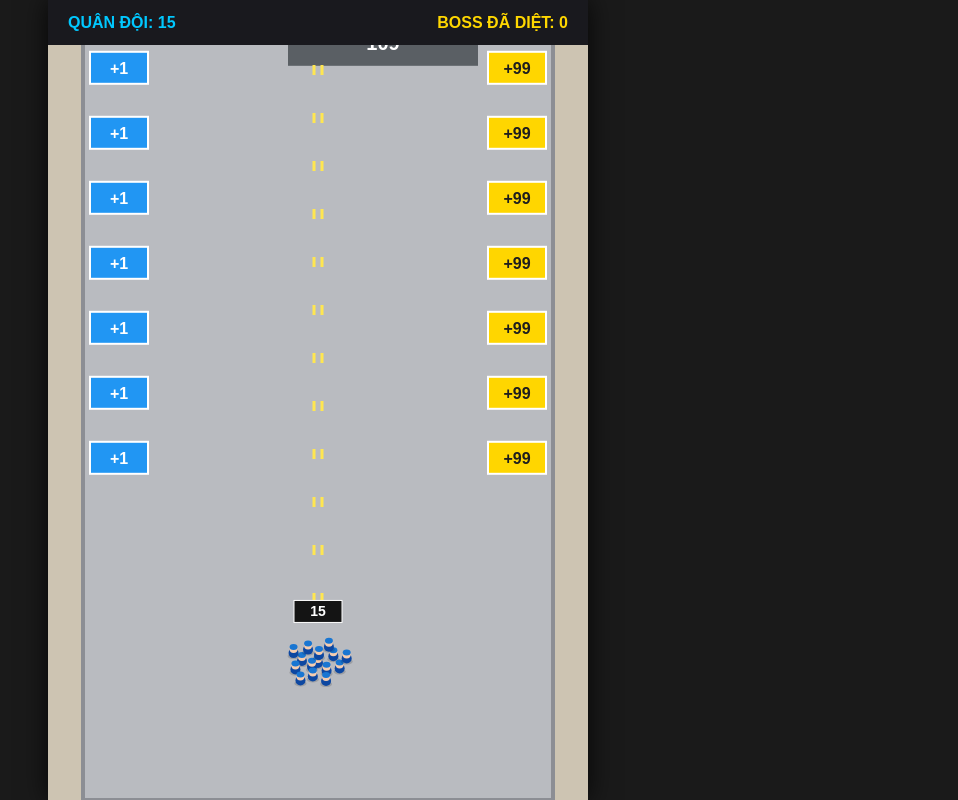
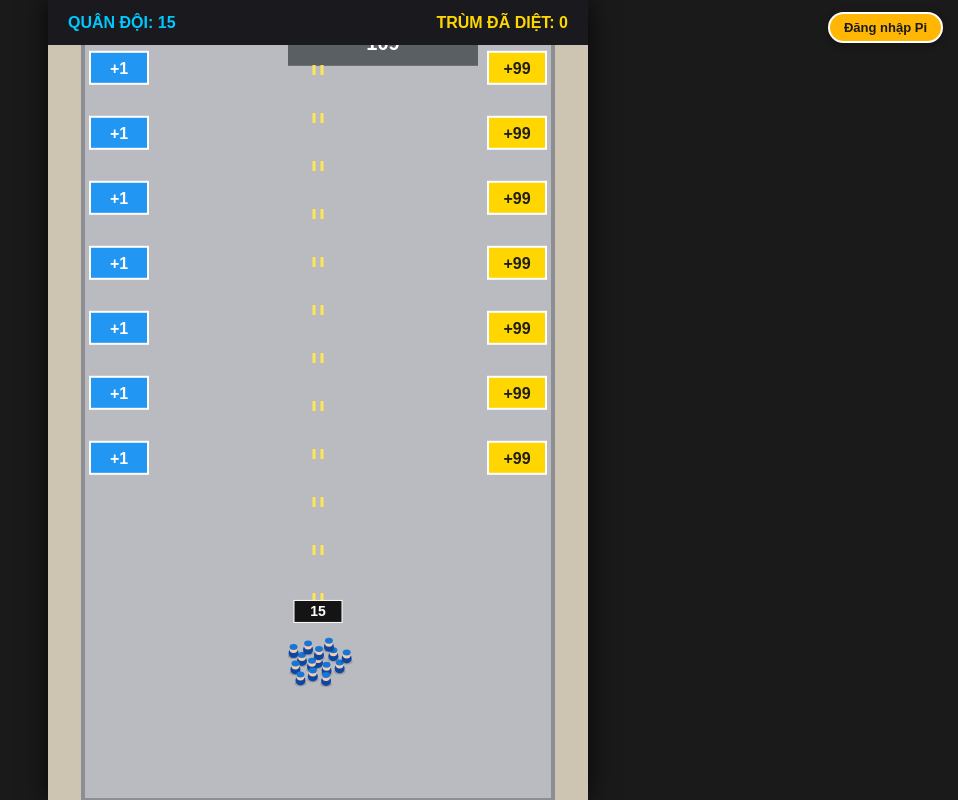
Before and after one commit to tiengnhatvanbo/Mob-Run-Defense, a plain HTML site: page index.html in a window 1280 px wide. Shown: the whole page, without its empty margins (322-1280 px from the left). Drawn offline with Linux system fonts and the light colour scheme.

Commit message:
Add files via upload

```diff
--- a/index.html
+++ b/index.html
@@ -3,8 +3,7 @@
 <head>
   <meta charset="UTF-8">
   <meta name="viewport" content="width=device-width, initial-scale=1.0, maximum-scale=1.0, user-scalable=no">
-  <title>Mob Run - Pi Game</title>
-  <!-- 1. Tích hợp Pi Network JavaScript SDK -->
+  <title>Mob Run - Game Pi Network</title>
   <script src="https://sdk.minepi.com/pi-sdk.js"></script>
   <style>
     * {
@@ -23,6 +22,7 @@
       height: 100vh;
       width: 100vw;
       font-family: Arial, sans-serif;
+      position: relative;
     }
     #gameCanvas {
       background-color: #cdc4b2;
@@ -31,25 +31,110 @@
       max-width: 100vw;
       aspect-ratio: 540 / 800;
     }
+    #pi-auth-container {
+      position: absolute;
+      top: 12px;
+      right: 15px;
+      z-index: 100;
+      display: flex;
+      align-items: center;
+      gap: 8px;
+    }
+    #sign-in-button {
+      background: #ffb703;
+      color: #1a1a1a;
+      border: 2px solid #ffffff;
+      padding: 6px 14px;
+      border-radius: 20px;
+      font-weight: bold;
+      font-size: 13px;
+      cursor: pointer;
+      box-shadow: 0 2px 8px rgba(0,0,0,0.3);
+    }
+    #user-profile {
+      display: none;
+      background: rgba(20, 20, 30, 0.85);
+      color: #ffd700;
+      border: 1px solid #ffd700;
+      padding: 5px 12px;
+      border-radius: 15px;
+      font-size: 13px;
+      font-weight: bold;
+    }
   </style>
 </head>
 <body>
 
+  <!-- Khu vực nút Đăng nhập / Thông tin tài khoản Pi -->
+  <div id="pi-auth-container">
+    <button id="sign-in-button" onclick="signIn()">Đăng nhập Pi</button>
+    <div id="user-profile"></div>
+  </div>
+
   <canvas id="gameCanvas" width="540" height="800"></canvas>
 
   <script>
-    // ----------------- KHỞI TẠO PI SDK -----------------
-    const Pi = window.Pi;
-    if (Pi) {
+    let isAuthenticating = false;
+
+    // Khởi tạo Pi SDK (Promise) và tự động kích hoạt xác thực
+    async function initPi() {
+      if (typeof window.Pi === "undefined") {
+        console.warn("Không tìm thấy Pi SDK.");
+        return;
+      }
+
       try {
-        Pi.init({ version: "2.0", sandbox: true });
-        console.log("Pi SDK initialized successfully.");
+        await window.Pi.init({ version: "2.0", sandbox: true });
+        await signIn();
       } catch (err) {
-        console.warn("Chạy ngoài môi trường Pi Browser:", err);
+        console.error("Khởi tạo Pi SDK thất bại:", err);
       }
     }
 
-    // ----------------- CẤU HÌNH CANVAS & GAME -----------------
+    // Hàm xác thực đăng nhập người dùng Pi
+    async function signIn() {
+      if (!window.Pi || isAuthenticating) return;
+      isAuthenticating = true;
+
+      const scopes = ["username"];
+
+      function onIncompletePaymentFound(payment) {
+        console.log("Tìm thấy giao dịch chưa hoàn tất:", payment);
+      }
+
+      try {
+        const authResult = await window.Pi.authenticate(scopes, onIncompletePaymentFound);
+
+        // Gửi accessToken về Backend để xác thực
+        const response = await fetch("/api/auth/pi", {
+          method: "POST",
+          headers: {
+            "Content-Type": "application/json"
+          },
+          body: JSON.stringify({ accessToken: authResult.accessToken })
+        });
+
+        if (!response.ok) {
+          throw new Error(`Lỗi máy chủ xác thực: ${response.statusText}`);
+        }
+
+        const data = await response.json();
+
+        // Cập nhật giao diện khi đăng nhập thành công
+        document.getElementById("sign-in-button").style.display = "none";
+        const userProfile = document.getElementById("user-profile");
+        userProfile.style.display = "block";
+        userProfile.innerText = `@${data.user.username}`;
+      } catch (error) {
+        console.error("Lỗi xác thực:", error);
+      } finally {
+        isAuthenticating = false;
+      }
+    }
+
+    window.addEventListener("DOMContentLoaded", initPi);
+
+    // ----------------- CƠ CHẾ VÀ ĐỒ HỌA GAME -----------------
     const canvas = document.getElementById("gameCanvas");
     const ctx = canvas.getContext("2d");
 
@@ -60,7 +145,7 @@
     const playerY = 660;
     let mobCount = 15;
     const scrollSpeed = 1.8;
-    let gameState = "PLAYING"; // PLAYING, GAMEOVER
+    let gameState = "PLAYING";
 
     let score = 0;
     let bossDefeated = 0;
@@ -74,31 +159,26 @@
     let bosses = [];
     let shootCd = 0;
 
-    // ----------------- VẼ NHÂN VẬT -----------------
     function drawSoldier(x, y, isBlue = true, scale = 1.0) {
       const bodyCol = isBlue ? "#0d47a1" : "#b71c1c";
       const hatCol = isBlue ? "#1976d2" : "#e53935";
       const skinCol = "#f5cdb0";
 
-      // Bóng
       ctx.fillStyle = "rgba(0,0,0,0.15)";
       ctx.beginPath();
       ctx.ellipse(x, y + 6 * scale, 6 * scale, 3 * scale, 0, 0, Math.PI * 2);
       ctx.fill();
 
-      // Thân
       ctx.fillStyle = bodyCol;
       ctx.beginPath();
       ctx.arc(x, y + 3 * scale, 5 * scale, 0, Math.PI * 2);
       ctx.fill();
 
-      // Mặt
       ctx.fillStyle = skinCol;
       ctx.beginPath();
       ctx.arc(x, y - 1 * scale, 4 * scale, 0, Math.PI * 2);
       ctx.fill();
 
-      // Mũ
       ctx.fillStyle = hatCol;
       ctx.beginPath();
       ctx.ellipse(x, y - 3 * scale, 4 * scale, 3 * scale, 0, 0, Math.PI * 2);
@@ -108,13 +188,11 @@
     function drawBoss3D(boss) {
       const { x, y, hp, maxHp, flashTimer } = boss;
 
-      // Bóng đổ
       ctx.fillStyle = "rgba(0,0,0,0.25)";
       ctx.beginPath();
       ctx.ellipse(x, y + 25, 55, 20, 0, 0, Math.PI * 2);
       ctx.fill();
 
-      // Thân áo đỏ dạng khối 3D
       ctx.fillStyle = "#c31e1e";
       ctx.beginPath();
       ctx.moveTo(x - 30, y - 10);
@@ -124,44 +202,36 @@
       ctx.closePath();
       ctx.fill();
 
-      // Bắp tay 3D
       ctx.fillStyle = "#ffbe8c";
       ctx.beginPath();
       ctx.ellipse(x - 38, y + 2, 11, 16, 0, 0, Math.PI * 2);
       ctx.ellipse(x + 38, y + 2, 11, 16, 0, 0, Math.PI * 2);
       ctx.fill();
 
-      // Đầu & Mặt
       ctx.beginPath();
       ctx.arc(x, y - 28, 17, 0, Math.PI * 2);
       ctx.fill();
 
-      // Mắt đỏ
       ctx.fillStyle = "#ff0000";
       ctx.beginPath();
       ctx.arc(x - 6, y - 28, 3, 0, Math.PI * 2);
       ctx.arc(x + 6, y - 28, 3, 0, Math.PI * 2);
       ctx.fill();
 
-      // Tóc vàng 3D
       ctx.fillStyle = "#ffe650";
       ctx.beginPath();
       ctx.arc(x, y - 38, 15, 0, Math.PI * 2);
       ctx.fill();
 
-      // Súng Gatling trên tay
       const gunX = x + 18;
       const gunY = y + 5;
       ctx.fillStyle = "#2d3237";
       ctx.fillRect(gunX - 10, gunY - 10, 20, 22);
-
-      // Nòng súng
       ctx.fillStyle = "#191c1e";
       ctx.fillRect(gunX - 7, gunY + 12, 4, 25);
       ctx.fillRect(gunX - 2, gunY + 12, 4, 27);
       ctx.fillRect(gunX + 3, gunY + 12, 4, 25);
 
-      // Chớp lửa nòng súng khi bắn
       if (flashTimer > 0) {
         ctx.fillStyle = "#ffe650";
         ctx.beginPath();
@@ -173,7 +243,6 @@
         ctx.fill();
       }
 
-      // Thanh máu HP
       const hpPct = Math.max(0, hp / maxHp);
       ctx.fillStyle = "#282828";
       ctx.fillRect(x - 52, y - 76, 104, 12);
@@ -186,10 +255,9 @@
       ctx.fillStyle = "#ffffff";
       ctx.font = "bold 12px Arial";
       ctx.textAlign = "center";
-      ctx.fillText(`BOSS #${boss.level} HP: ${Math.ceil(hp)}`, x, y - 84);
+      ctx.fillText(`TRÙM #${boss.level} MÁU: ${Math.ceil(hp)}`, x, y - 84);
     }
 
-    // ----------------- SINH ĐƯỜNG ĐUA & LEVEL -----------------
     function spawnTrackSegment(startY, level) {
       for (let i = 0; i < 12; i++) {
         const gy = startY - i * 65;
@@ -247,7 +315,6 @@
 
     initGame();
 
-    // ----------------- SỰ KIỆN ĐIỀU KHIỂN CẢM ỨNG & CHUỘT -----------------
     let isDragging = false;
 
     function handlePointer(clientX) {
@@ -275,19 +342,16 @@
     }, { passive: false });
     window.addEventListener("touchend", () => { isDragging = false; });
 
-    // ----------------- VÒNG LẶP CHÍNH (GAME LOOP) -----------------
     function update() {
       if (gameState === "PLAYING") {
         score++;
 
-        // Tự động sinh chặng tiếp theo
         const activeBosses = bosses.filter(b => b.alive || b.y < SCREEN_HEIGHT);
         if (activeBosses.length === 0 || (bosses.length > 0 && bosses[bosses.length - 1].y > -500)) {
           currentBossLevel++;
           spawnTrackSegment(-200, currentBossLevel);
         }
 
-        // Tự động bắn đạn
         shootCd++;
         if (shootCd >= 3) {
           shootCd = 0;
@@ -298,14 +362,12 @@
           }
         }
 
-        // Cập nhật đạn người chơi
         for (let i = bullets.length - 1; i >= 0; i--) {
           const b = bullets[i];
           b.y -= b.speed;
           if (b.y < -30) { bullets.splice(i, 1); continue; }
 
           let hit = false;
-          // Bắn rào chắn
           for (let bar of barricades) {
             if (bar.hp > 0 && b.x >= bar.x && b.x <= bar.x + bar.w && b.y >= bar.y && b.y <= bar.y + bar.h) {
               bar.hp -= 1.5;
@@ -315,7 +377,6 @@
           }
           if (hit) { bullets.splice(i, 1); continue; }
 
-          // Bắn lính đỏ
           for (let e of redEnemies) {
             if (e.alive && Math.hypot(e.x - b.x, e.y - b.y) < 12) {
               e.alive = false;
@@ -325,7 +386,6 @@
           }
           if (hit) { bullets.splice(i, 1); continue; }
 
-          // Bắn Boss
           for (let boss of bosses) {
             if (boss.alive && Math.hypot(boss.x - b.x, boss.y - b.y) < 48) {
               boss.hp -= 3.5;
@@ -341,7 +401,6 @@
           if (hit) { bullets.splice(i, 1); continue; }
         }
 
-        // Cập nhật Boss & đạn Boss
         for (let i = bosses.length - 1; i >= 0; i--) {
           const boss = bosses[i];
           boss.y += scrollSpeed;
@@ -365,7 +424,6 @@
             }
           }
 
-          // Va chạm trực tiếp
           if (boss.alive && Math.hypot(playerX - boss.x, playerY - boss.y) < 70) {
             boss.hp -= 8;
             mobCount = Math.max(0, mobCount - 2);
@@ -378,7 +436,6 @@
           if (boss.y > SCREEN_HEIGHT + 150) bosses.splice(i, 1);
         }
 
-        // Cập nhật đạn Boss
         for (let i = bossBullets.length - 1; i >= 0; i--) {
           const bb = bossBullets[i];
           bb.x += bb.vx;
@@ -394,7 +451,6 @@
           }
         }
 
-        // Cổng
         for (let i = sideGates.length - 1; i >= 0; i--) {
           const g = sideGates[i];
           g.y += scrollSpeed;
@@ -405,7 +461,6 @@
           if (g.y > SCREEN_HEIGHT + 50) sideGates.splice(i, 1);
         }
 
-        // Rào chắn
         for (let i = barricades.length - 1; i >= 0; i--) {
           const bar = barricades[i];
           bar.y += scrollSpeed;
@@ -417,7 +472,6 @@
           if (bar.y > SCREEN_HEIGHT + 50) barricades.splice(i, 1);
         }
 
-        // Lính đỏ
         for (let i = redEnemies.length - 1; i >= 0; i--) {
           const e = redEnemies[i];
           e.y += scrollSpeed;
@@ -435,18 +489,15 @@
       }
     }
 
-    // ----------------- VẼ MÀN HÌNH (RENDER) -----------------
     function draw() {
       ctx.clearRect(0, 0, SCREEN_WIDTH, SCREEN_HEIGHT);
 
-      // Đường chạy bê tông
       ctx.fillStyle = "#b9bbc0";
       ctx.fillRect(35, 0, SCREEN_WIDTH - 70, SCREEN_HEIGHT);
       ctx.strokeStyle = "#8c8e94";
       ctx.lineWidth = 4;
       ctx.strokeRect(35, 0, SCREEN_WIDTH - 70, SCREEN_HEIGHT);
 
-      // Vẽ Cổng
       for (let g of sideGates) {
         ctx.fillStyle = g.isLeft ? "#2196f3" : "#ffd600";
         ctx.fillRect(g.x, g.y, g.w, g.h);
@@ -459,7 +510,6 @@
         ctx.fillText(`+${g.val}`, g.x + g.w / 2, g.y + 22);
       }
 
-      // Vẽ Rào chắn
       for (let bar of barricades) {
         if (bar.hp > 0) {
           ctx.fillStyle = "#5a5f64";
@@ -471,21 +521,18 @@
         }
       }
 
-      // Vẽ Lính đỏ
       for (let e of redEnemies) {
         if (e.alive && e.y > -20 && e.y < SCREEN_HEIGHT + 20) {
           drawSoldier(e.x, e.y, false, 0.9);
         }
       }
 
-      // Vẽ Boss 3D
       for (let boss of bosses) {
         if (boss.y > -120 && boss.y < SCREEN_HEIGHT + 100) {
           drawBoss3D(boss);
         }
       }
 
-      // Vẽ Đạn người chơi
       for (let b of bullets) {
         ctx.strokeStyle = "#ffe650";
         ctx.lineWidth = 3;
@@ -495,7 +542,6 @@
         ctx.stroke();
       }
 
-      // Vẽ Đạn Boss
       for (let bb of bossBullets) {
         ctx.fillStyle = "#ff5014";
         ctx.beginPath();
@@ -503,7 +549,6 @@
         ctx.fill();
       }
 
-      // Vẽ Quân lính người chơi
       if (mobCount > 0) {
         const clusterR = Math.min(18 + Math.sqrt(mobCount) * 3.5, 65);
         const visCount = Math.min(mobCount, 55);
@@ -513,7 +558,6 @@
           drawSoldier(playerX + d * Math.cos(ang), playerY + d * Math.sin(ang) * 0.7, true, 1.0);
         }
 
-        // Bảng đếm số lính
         ctx.fillStyle = "#141414";
         ctx.fillRect(playerX - 24, playerY - clusterR - 28, 48, 22);
         ctx.strokeStyle = "#ffffff";
@@ -525,7 +569,6 @@
         ctx.fillText(`${mobCount}`, playerX, playerY - clusterR - 12);
       }
 
-      // HUD
       ctx.fillStyle = "#19191e";
       ctx.fillRect(0, 0, SCREEN_WIDTH, 45);
       ctx.fillStyle = "#00c8ff";
@@ -534,9 +577,8 @@
       ctx.fillText(`QUÂN ĐỘI: ${mobCount}`, 20, 28);
       ctx.fillStyle = "#ffd700";
       ctx.textAlign = "right";
-      ctx.fillText(`BOSS ĐÃ DIỆT: ${bossDefeated}`, SCREEN_WIDTH - 20, 28);
+      ctx.fillText(`TRÙM ĐÃ DIỆT: ${bossDefeated}`, SCREEN_WIDTH - 20, 28);
 
-      // Màn hình Game Over
       if (gameState === "GAMEOVER") {
         ctx.fillStyle = "rgba(0, 0, 0, 0.75)";
         ctx.fillRect(0, 0, SCREEN_WIDTH, SCREEN_HEIGHT);
@@ -547,15 +589,15 @@
 
         ctx.fillStyle = "#ffd700";
         ctx.font = "bold 22px Arial";
-        ctx.fillText(`Số Boss đã diệt: ${bossDefeated}`, SCREEN_WIDTH / 2, SCREEN_HEIGHT / 2);
+        ctx.fillText(`Số trùm đã diệt: ${bossDefeated}`, SCREEN_WIDTH / 2, SCREEN_HEIGHT / 2);
 
         ctx.fillStyle = "#ffffff";
         ctx.font = "bold 16px Arial";
-        ctx.fillText(`Tổng điểm: ${score}`, SCREEN_WIDTH / 2, SCREEN_HEIGHT / 2 + 35);
+        ctx.fillText(`Điểm số: ${score}`, SCREEN_WIDTH / 2, SCREEN_HEIGHT / 2 + 35);
 
         ctx.fillStyle = "#cccccc";
         ctx.font = "14px Arial";
-        ctx.fillText("Chạm vào màn hình để hồi sinh chơi lại", SCREEN_WIDTH / 2, SCREEN_HEIGHT / 2 + 75);
+        ctx.fillText("Chạm vào màn hình để chơi lại", SCREEN_WIDTH / 2, SCREEN_HEIGHT / 2 + 75);
       }
     }
 
```
